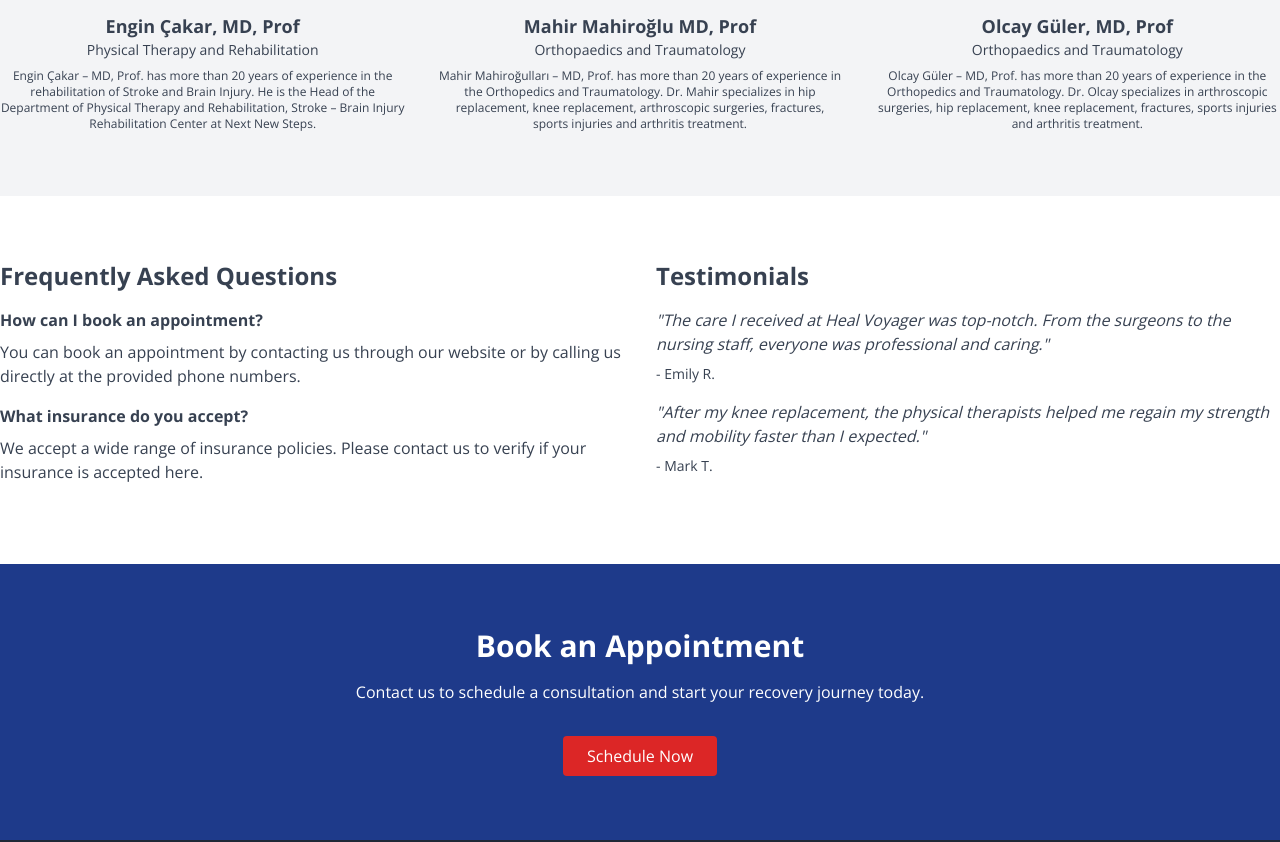
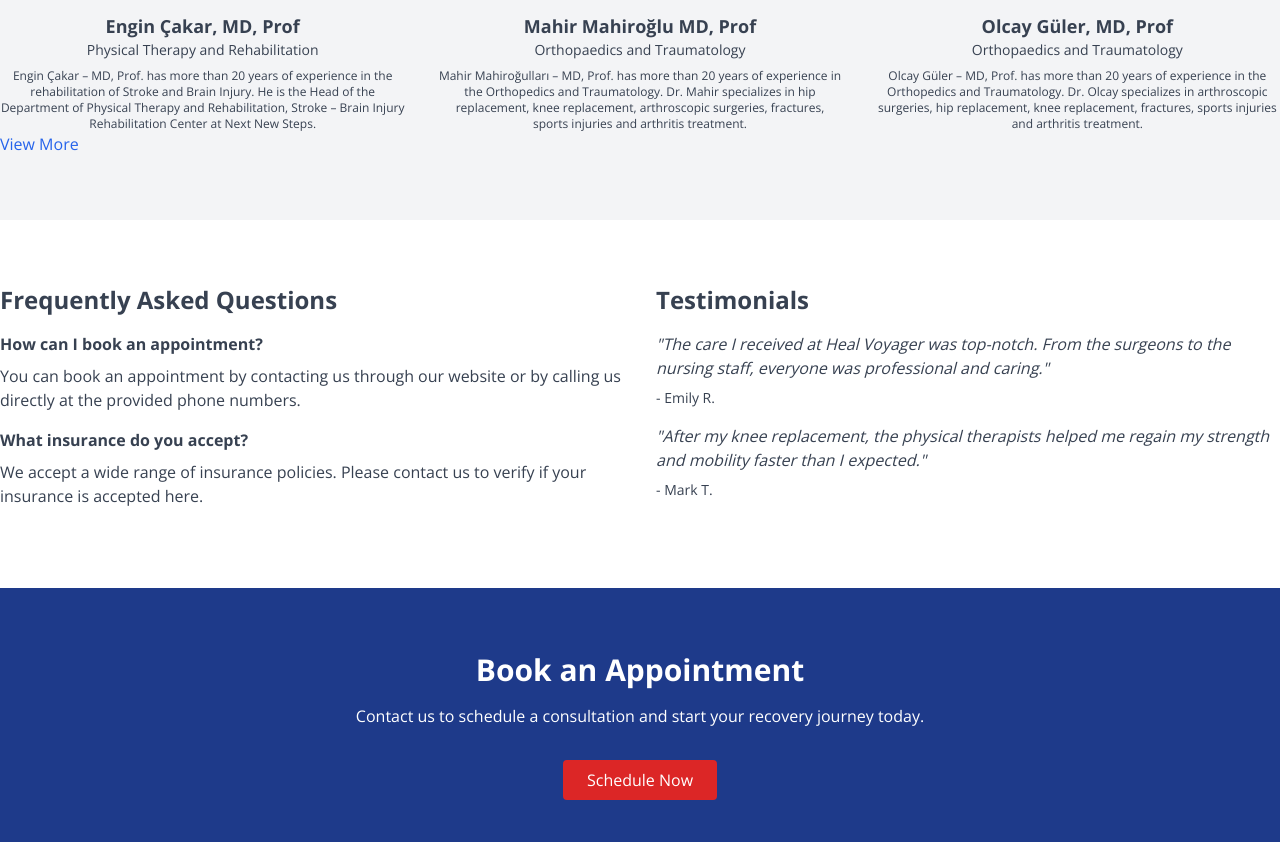
Before and after one commit to healvoyager/info.healvoyager.com, a plain HTML site: page index.html in a window 1280 px wide. Shown: the part 1740-2582 px from the top of the page. Drawn offline with nearby package versions, Linux system fonts and the light colour scheme.

Commit message:
Update index.html

```diff
--- a/index.html
+++ b/index.html
@@ -138,6 +138,7 @@
                     <p class="text-xs">Olcay Güler – MD, Prof. has more than 20 years of experience in the Orthopedics and Traumatology. Dr. Olcay specializes in arthroscopic surgeries, hip replacement, knee replacement, fractures, sports injuries and arthritis treatment.</p>
                 </div>
             </div>
+            <a href="https://www.healvoyager.com/our-doctors" class="text-blue-600 hover:underline">View More</a>
         </div>
     </section>
 
```
